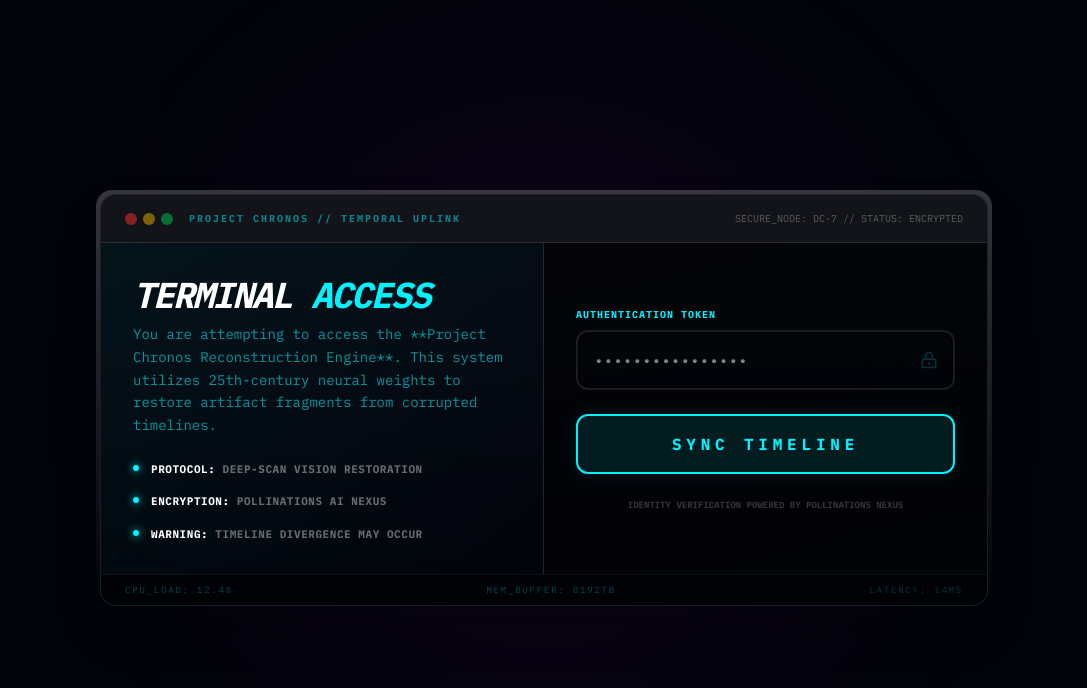
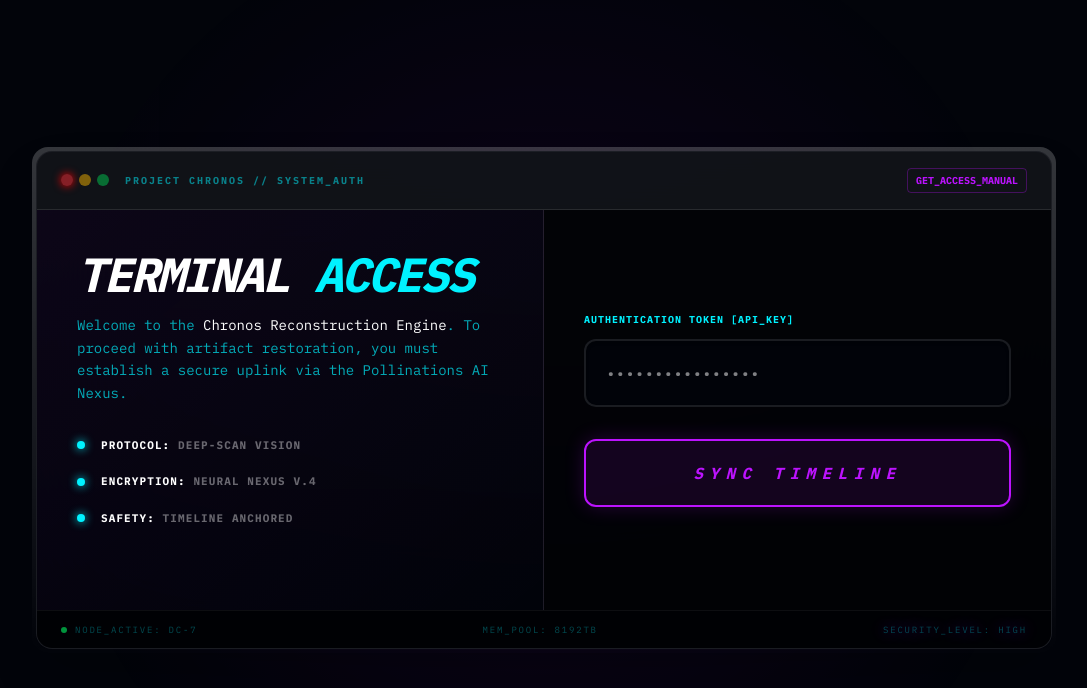
Before and after one commit to blueplaysgames3921/chronos-reconstruct, a Next.js app: page / in a window 1280 px wide. Shown: the top 688 px of the page, without its empty margins (96-1183 px from the left). Built offline with nearby package versions, Linux system fonts and the light colour scheme.

Commit message:
Update SecureTerminal.tsx

```diff
--- a/components/ui/SecureTerminal.tsx
+++ b/components/ui/SecureTerminal.tsx
@@ -1,7 +1,7 @@
 'use client';
 
 import { useState } from 'react';
-import { motion } from 'framer-motion';
+import { motion, AnimatePresence } from 'framer-motion';
 
 interface SecureTerminalProps {
   onApiKeySet: (apiKey: string) => void;
@@ -9,6 +9,7 @@
 
 export const SecureTerminal = ({ onApiKeySet }: SecureTerminalProps) => {
   const [key, setKey] = useState('');
+  const [showGuide, setShowGuide] = useState(false);
 
   const handleSubmit = (e: React.FormEvent) => {
     e.preventDefault();
@@ -16,102 +17,137 @@
   };
 
   return (
-    <div className="relative z-50 w-full max-w-4xl p-1 shadow-2xl rounded-2xl bg-gradient-to-b from-white/20 to-transparent">
-      <div className="relative bg-void/90 backdrop-blur-3xl rounded-2xl overflow-hidden border border-white/10">
+    <div className="relative z-50 w-full max-w-5xl p-1 shadow-2xl rounded-2xl bg-gradient-to-b from-white/20 to-transparent">
+      <div className="relative bg-void/95 backdrop-blur-3xl rounded-2xl overflow-hidden border border-white/10">
 
         {/* Top Header Bar */}
         <div className="flex items-center justify-between px-6 py-4 border-b border-white/10 bg-white/5">
           <div className="flex items-center gap-4">
             <div className="flex gap-1.5">
-              <div className="w-3 h-3 rounded-full bg-red-500/50" />
+              <div className="w-3 h-3 rounded-full bg-red-500/50 shadow-[0_0_8px_red]" />
               <div className="w-3 h-3 rounded-full bg-yellow-500/50" />
               <div className="w-3 h-3 rounded-full bg-green-500/50" />
             </div>
             <span className="text-[10px] font-black tracking-[0.2em] text-chrono-cyan/50 uppercase">
-              Project Chronos // Temporal Uplink
+              Project Chronos // System_Auth
             </span>
           </div>
-          <span className="text-[10px] text-white/30 font-mono">SECURE_NODE: DC-7 // STATUS: ENCRYPTED</span>
+          <button
+            onClick={() => setShowGuide(!showGuide)}
+            className="text-[10px] text-chrono-purple font-black hover:text-white transition-colors cursor-help border border-chrono-purple/30 px-2 py-1 rounded"
+          >
+            {showGuide ? 'CLOSE_MANUAL' : 'GET_ACCESS_MANUAL'}
+          </button>
         </div>
 
-        <div className="grid md:grid-cols-2 gap-0">
+        <div className="grid md:grid-cols-2 gap-0 relative">
           {/* Left Side: Information & Description */}
-          <div className="p-8 border-r border-white/10 bg-gradient-to-br from-chrono-cyan/5 to-transparent">
-            <h1 className="text-4xl font-black text-white mb-2 tracking-tighter uppercase italic">
+          <div className="p-10 border-r border-white/10 bg-gradient-to-br from-chrono-purple/5 to-transparent">
+            <h1 className="text-5xl font-black text-white mb-4 tracking-tighter uppercase italic">
               Terminal <span className="text-chrono-cyan text-neon">Access</span>
             </h1>
-            <p className="text-chrono-cyan/60 text-sm leading-relaxed mb-6 font-medium">
-              You are attempting to access the **Project Chronos Reconstruction Engine**.
-              This system utilizes 25th-century neural weights to restore artifact fragments
-              from corrupted timelines.
+            <p className="text-chrono-cyan/70 text-sm leading-relaxed mb-8 font-medium">
+              Welcome to the <span className="text-white">Chronos Reconstruction Engine</span>.
+              To proceed with artifact restoration, you must establish a secure uplink
+              via the Pollinations AI Nexus.
             </p>
 
-            <div className="space-y-4">
-              <div className="flex items-start gap-3">
-                <div className="mt-1 w-1.5 h-1.5 bg-chrono-cyan rounded-full shadow-[0_0_8px_#00f2ff]" />
-                <div className="text-[11px] text-white/40 uppercase font-bold tracking-wider">
-                  <span className="text-white">Protocol:</span> Deep-Scan Vision Restoration
+            <div className="space-y-5">
+              {[
+                { label: 'Protocol', val: 'Deep-Scan Vision' },
+                { label: 'Encryption', val: 'Neural Nexus v.4' },
+                { label: 'Safety', val: 'Timeline Anchored' }
+              ].map((item, i) => (
+                <div key={i} className="flex items-center gap-4 group">
+                  <div className="w-2 h-2 bg-chrono-cyan rounded-full shadow-[0_0_10px_#00f2ff] group-hover:scale-150 transition-transform" />
+                  <div className="text-[11px] text-white/40 uppercase font-bold tracking-widest">
+                    <span className="text-white">{item.label}:</span> {item.val}
                   </div>
                 </div>
-              <div className="flex items-start gap-3">
-                <div className="mt-1 w-1.5 h-1.5 bg-chrono-cyan rounded-full shadow-[0_0_8px_#00f2ff]" />
-                <div className="text-[11px] text-white/40 uppercase font-bold tracking-wider">
-                  <span className="text-white">Encryption:</span> Pollinations AI Nexus
-                </div>
-              </div>
-              <div className="flex items-start gap-3">
-                <div className="mt-1 w-1.5 h-1.5 bg-chrono-cyan rounded-full shadow-[0_0_8px_#00f2ff]" />
-                <div className="text-[11px] text-white/40 uppercase font-bold tracking-wider">
-                  <span className="text-white">Warning:</span> Timeline divergence may occur
-                </div>
-              </div>
+              ))}
             </div>
           </div>
 
-          {/* Right Side: Input Form */}
-          <div className="p-8 flex flex-col justify-center bg-black/40">
-            <form onSubmit={handleSubmit} className="space-y-6">
+          {/* Right Side: Input Form OR Guide */}
+          <div className="p-10 flex flex-col justify-center bg-black/40 min-h-[400px]">
+            <AnimatePresence mode="wait">
+              {!showGuide ? (
+                <motion.form
+                  key="login"
+                  initial={{ opacity: 0, x: 20 }}
+                  animate={{ opacity: 1, x: 0 }}
+                  exit={{ opacity: 0, x: -20 }}
+                  onSubmit={handleSubmit}
+                  className="space-y-8"
+                >
                   <div>
-                <label className="block text-[10px] font-black text-chrono-cyan uppercase mb-2 tracking-widest">
-                  Authentication Token
+                    <label className="block text-[10px] font-black text-chrono-cyan uppercase mb-3 tracking-widest">
+                      Authentication Token [API_KEY]
                     </label>
                     <div className="relative group">
                       <input
                         type="password"
                         value={key}
                         onChange={(e) => setKey(e.target.value)}
-                    className="w-full bg-void/50 border-2 border-white/10 rounded-xl px-4 py-4 text-white focus:outline-none focus:border-chrono-cyan transition-all group-hover:border-white/20 shadow-inner"
+                        className="w-full bg-void/80 border-2 border-white/10 rounded-xl px-5 py-5 text-white focus:outline-none focus:border-chrono-purple transition-all group-hover:border-white/20 shadow-inner font-mono"
                         placeholder="••••••••••••••••"
                       />
-                  <div className="absolute right-4 top-1/2 -translate-y-1/2 opacity-20 group-hover:opacity-100 transition-opacity">
-                    <svg className="w-5 h-5 text-chrono-cyan" fill="none" stroke="currentColor" viewBox="0 0 24 24">
-                      <path strokeLinecap="round" strokeLinejoin="round" strokeWidth={2} d="M12 15v2m-6 4h12a2 2 0 002-2v-6a2 2 0 00-2-2H6a2 2 0 00-2 2v6a2 2 0 002 2zm10-10V7a4 4 0 00-8 0v4h8z" />
-                    </svg>
-                  </div>
                     </div>
                   </div>
 
                   <motion.button
-                whileHover={{ scale: 1.02, backgroundColor: 'rgba(0, 242, 255, 0.2)' }}
+                    whileHover={{ scale: 1.02, backgroundColor: 'rgba(188, 19, 254, 0.2)' }}
                     whileTap={{ scale: 0.98 }}
                     type="submit"
-                className="w-full py-4 bg-chrono-cyan/10 border-2 border-chrono-cyan text-chrono-cyan font-black uppercase tracking-[0.3em] rounded-xl shadow-[0_0_20px_rgba(0,242,255,0.1)] hover:shadow-[0_0_30px_rgba(0,242,255,0.3)] transition-all"
+                    className="w-full py-5 bg-chrono-purple/10 border-2 border-chrono-purple text-chrono-purple font-black uppercase tracking-[0.4em] rounded-xl shadow-[0_0_20px_rgba(188,19,254,0.2)] hover:shadow-[0_0_40px_rgba(188,19,254,0.4)] transition-all italic"
                   >
                     Sync Timeline
                   </motion.button>
-
-              <p className="text-[9px] text-center text-white/20 uppercase font-bold">
-                Identity Verification Powered by Pollinations Nexus
-              </p>
-            </form>
+                </motion.form>
+              ) : (
+                <motion.div
+                  key="guide"
+                  initial={{ opacity: 0, x: 20 }}
+                  animate={{ opacity: 1, x: 0 }}
+                  exit={{ opacity: 0, x: -20 }}
+                  className="space-y-6 text-xs"
+                >
+                  <h3 className="text-chrono-cyan font-black uppercase tracking-widest border-b border-chrono-cyan/20 pb-2">How to get access:</h3>
+                  <ol className="space-y-4 font-bold text-white/70 uppercase tracking-tighter">
+                    <li className="flex gap-3">
+                      <span className="text-chrono-purple">01.</span>
+                      <span>Visit <a href="https://pollinations.ai" target="_blank" className="underline text-chrono-cyan hover:text-white">pollinations.ai</a></span>
+                    </li>
+                    <li className="flex gap-3">
+                      <span className="text-chrono-purple">02.</span>
+                      <span>Log in or Sign up for a free developer account.</span>
+                    </li>
+                    <li className="flex gap-3">
+                      <span className="text-chrono-purple">03.</span>
+                      <span>Navigate to your <span className="text-white italic">Settings</span> or <span className="text-white italic">API section</span>.</span>
+                    </li>
+                    <li className="flex gap-3">
+                      <span className="text-chrono-purple">04.</span>
+                      <span>Copy your <span className="text-chrono-cyan">Secret Key</span> and paste it here.</span>
+                    </li>
+                  </ol>
+                  <div className="p-4 bg-history-red/10 border border-history-red/20 rounded-lg">
+                    <p className="text-[10px] text-history-red font-black">WARNING: NEVER SHARE YOUR KEY. IT IS YOUR TEMPORAL SIGNATURE.</p>
+                  </div>
+                </motion.div>
+              )}
+            </AnimatePresence>
           </div>
         </div>
 
         {/* Bottom Technical Readout */}
-        <div className="px-6 py-2 border-t border-white/5 bg-black/60 flex justify-between items-center text-[9px] font-mono text-chrono-cyan/30 uppercase tracking-[0.2em]">
-          <span>CPU_LOAD: 12.4%</span>
-          <span>MEM_BUFFER: 8192TB</span>
-          <span className="animate-pulse">LATENCY: 14MS</span>
+        <div className="px-6 py-3 border-t border-white/5 bg-black/60 flex justify-between items-center text-[9px] font-mono text-chrono-cyan/30 uppercase tracking-[0.2em]">
+          <span className="flex items-center gap-2">
+            <span className="w-1.5 h-1.5 rounded-full bg-green-500 animate-pulse" />
+            NODE_ACTIVE: DC-7
+          </span>
+          <span>MEM_POOL: 8192TB</span>
+          <span className="digital-fire-text">SECURITY_LEVEL: HIGH</span>
         </div>
       </div>
     </div>
```
Lines whose indentation alone changed are shown as unchanged.
